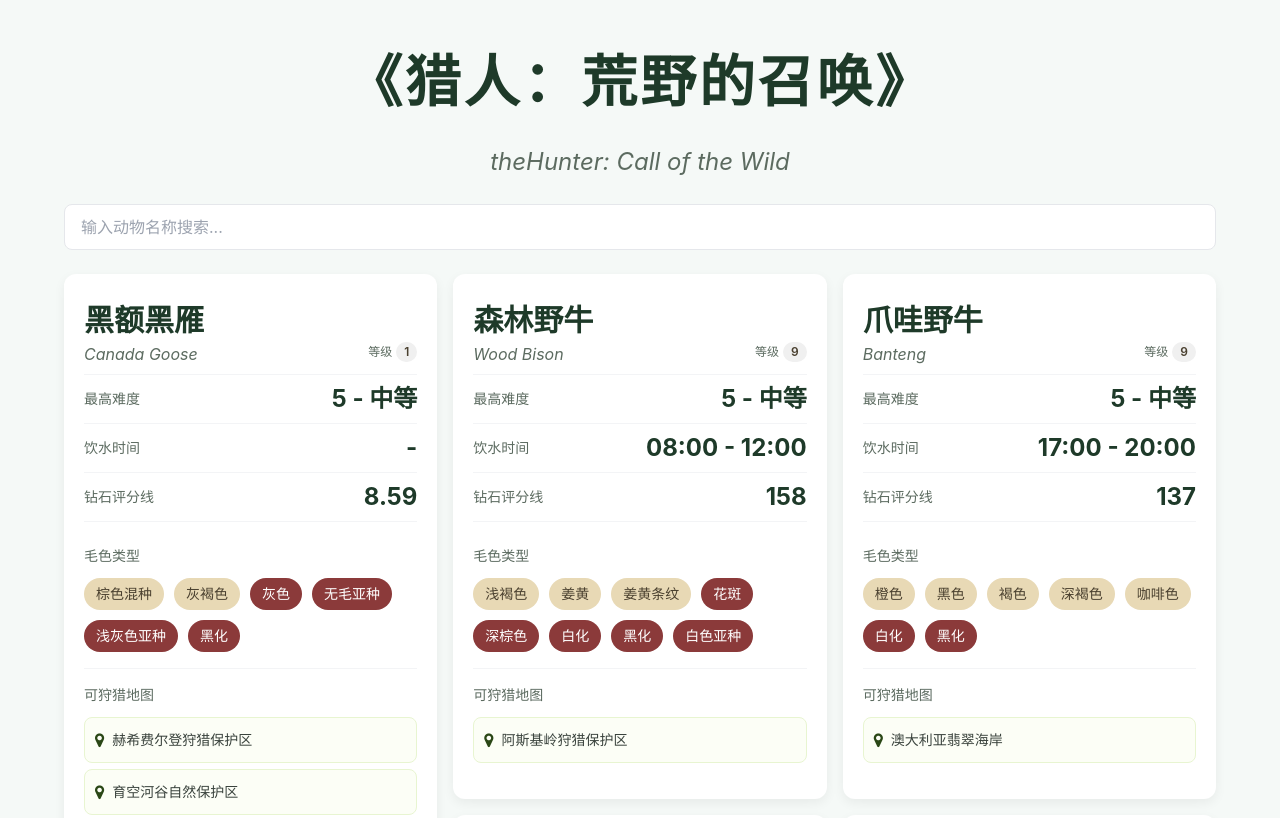
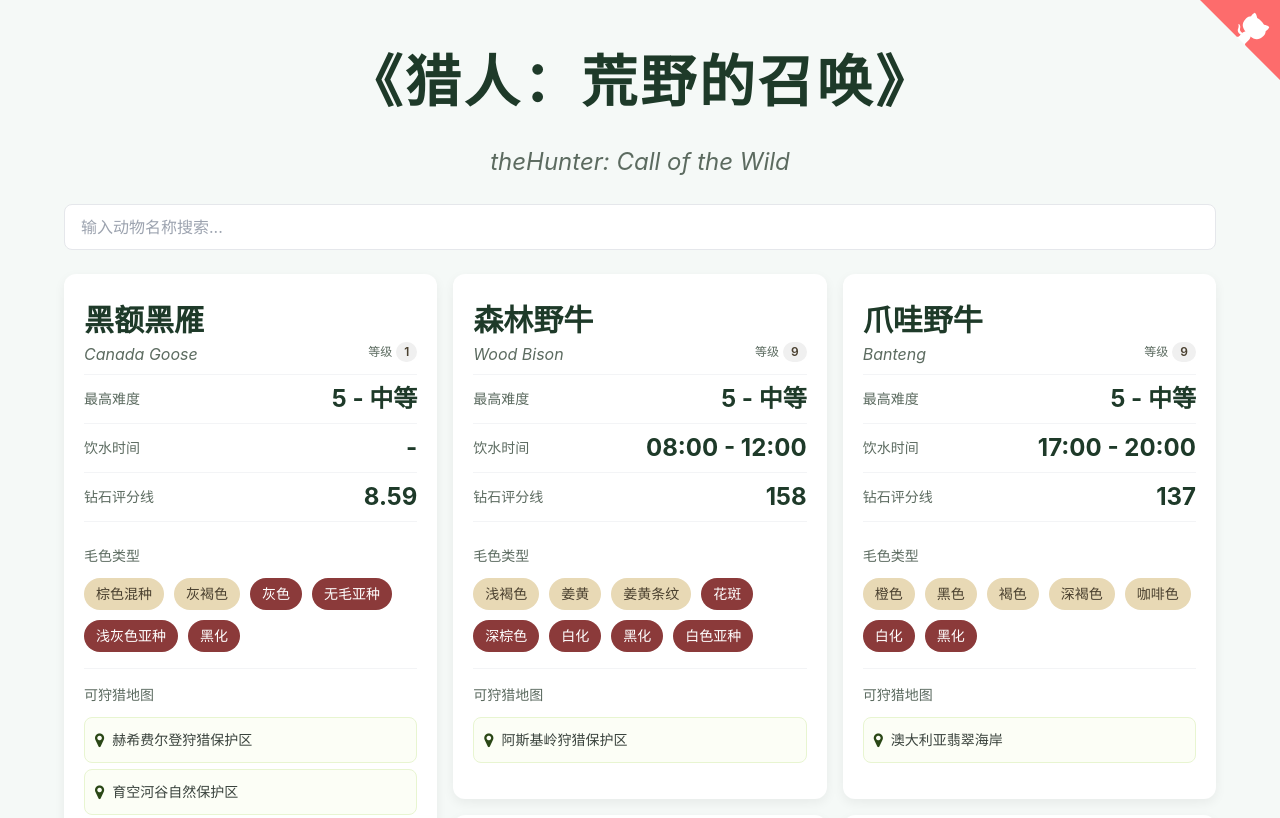
Before and after one commit to fankent/cotw-helper, a plain HTML site: page index.html in a window 1280 px wide. Shown: the top 818 px of the page. Drawn offline with nearby package versions, Linux system fonts and the light colour scheme.

Commit message:
add fork-me link

```diff
--- a/index.html
+++ b/index.html
@@ -144,7 +144,50 @@
             <i class="fa fa-chevron-up"></i>
         </button>
     </div>
+    <a href="https://github.com/fankent/cotw-helper" class="github-corner" aria-label="View source on GitHub"><svg
+            width="80" height="80" viewBox="0 0 250 250"
+            style="fill:#FD6C6C; color:#fff; position: absolute; top: 0; border: 0; right: 0;" aria-hidden="true">
+            <path d="M0,0 L115,115 L130,115 L142,142 L250,250 L250,0 Z"></path>
+            <path
+                d="M128.3,109.0 C113.8,99.7 119.0,89.6 119.0,89.6 C122.0,82.7 120.5,78.6 120.5,78.6 C119.2,72.0 123.4,76.3 123.4,76.3 C127.3,80.9 125.5,87.3 125.5,87.3 C122.9,97.6 130.6,101.9 134.4,103.2"
+                fill="currentColor" style="transform-origin: 130px 106px;" class="octo-arm"></path>
+            <path
+                d="M115.0,115.0 C114.9,115.1 118.7,116.5 119.8,115.4 L133.7,101.6 C136.9,99.2 139.9,98.4 142.2,98.6 C133.8,88.0 127.5,74.4 143.8,58.0 C148.5,53.4 154.0,51.2 159.7,51.0 C160.3,49.4 163.2,43.6 171.4,40.1 C171.4,40.1 176.1,42.5 178.8,56.2 C183.1,58.6 187.2,61.8 190.9,65.4 C194.5,69.0 197.7,73.2 200.1,77.6 C213.8,80.2 216.3,84.9 216.3,84.9 C212.7,93.1 206.9,96.0 205.4,96.6 C205.1,102.4 203.0,107.8 198.3,112.5 C181.9,128.9 168.3,122.5 157.7,114.1 C157.9,116.9 156.7,120.9 152.7,124.9 L141.0,136.5 C139.8,137.7 141.6,141.9 141.8,141.8 Z"
+                fill="currentColor" class="octo-body"></path>
+        </svg></a>
+    <style>
+        .github-corner:hover .octo-arm {
+            animation: octocat-wave 560ms ease-in-out
+        }
 
+        @keyframes octocat-wave {
+
+            0%,
+            100% {
+                transform: rotate(0)
+            }
+
+            20%,
+            60% {
+                transform: rotate(-25deg)
+            }
+
+            40%,
+            80% {
+                transform: rotate(10deg)
+            }
+        }
+
+        @media (max-width:500px) {
+            .github-corner:hover .octo-arm {
+                animation: none
+            }
+
+            .github-corner .octo-arm {
+                animation: octocat-wave 560ms ease-in-out
+            }
+        }
+    </style>
     <script>
         const CONFIG = {
             JSON_DATA_URL: 'https://fankent.github.io/cotw-helper/animal-data.json'
```
